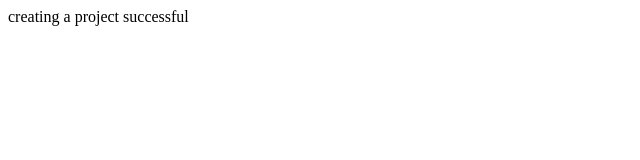
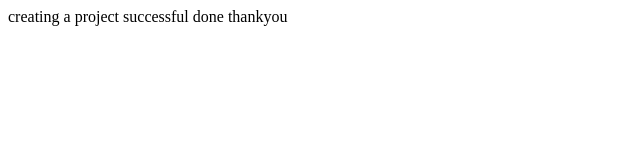
Before and after one commit to DonadhulaRamya/project_dir, a plain HTML site: page index.html in a window 1280 px wide. Shown: the whole page, without its empty margins (0-640 px from the left). Drawn offline with Linux system fonts and the light colour scheme.

Commit message:
changes made

```diff
--- a/index.html
+++ b/index.html
@@ -3,5 +3,7 @@
 <title>project_dir</title>
 </head>
 <body>creating a project
-successful</body>
+successful
+done
+thankyou</body>
 </html>
```
